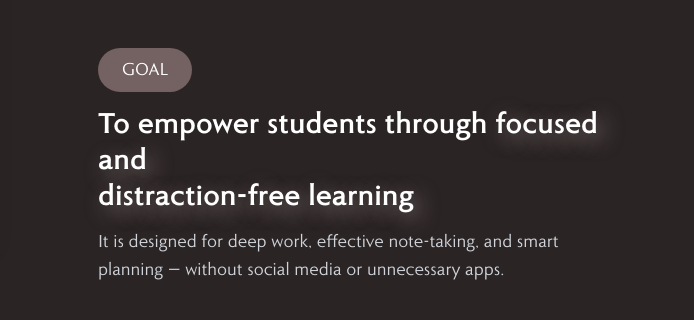
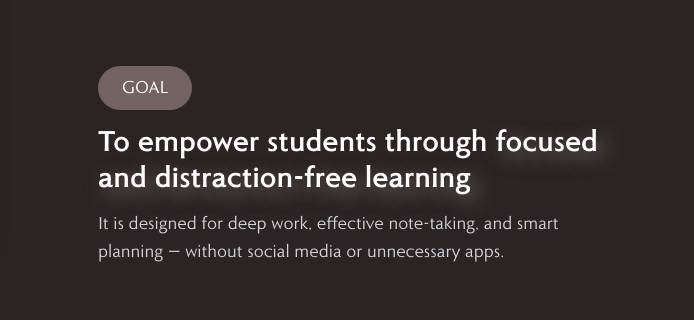
Before and after one commit to Megha51124/Notable, a plain HTML site: page Notable/index.html in a window 1280 px wide. Shown: the part 1647-1967 px from the top of the page, 586-1280 px from the left. Drawn offline with nearby package versions, Linux system fonts and the light colour scheme.

Commit message:
Changes in goal and vision

```diff
--- a/Notable/index.html
+++ b/Notable/index.html
@@ -196,7 +196,7 @@
              GOAL
           </span>
           <h2 class="title text-white text-xl md:text-3xl mt-4">
-            To empower students through <span class="shadow-text">focused and <br class="hidden md:block">distraction-free
+            To empower students through <span class="shadow-text">focused and distraction-free
               learning</span>
           </h2>
           <p class="desc text-base md:text-lg mt-3">
@@ -211,7 +211,7 @@
             VISION
           </span>
           <h2 class="title text-white text-xl md:text-3xl mt-4">
-            We envision a <span class="shadow-text">fully digital yet focused <br class="hidden md:block">education system for
+            We envision a <span class="shadow-text">fully digital yet focused education system for
               India.</span>
           </h2>
           <p class="desc text-base md:text-lg mt-3">
@@ -252,7 +252,7 @@
                 GOAL
               </span>
               <h2 class="title text-white text-xl mt-4">
-                To empower students through <span class="shadow-text">focused and <br> distraction-free
+                To empower students through <span class="shadow-text">focused and  distraction-free
                   learning</span>
               </h2>
               <p class="desc text-base mt-3">
@@ -268,7 +268,7 @@
                   VISION
               </span>
               <h2 class="title text-white text-xl mt-4">
-                We envision a <span class="shadow-text">fully digital yet focused <br> education system for
+                We envision a <span class="shadow-text">fully digital yet focused  education system for
                   India.</span>
               </h2>
               <p class="desc text-base mt-3">
```
